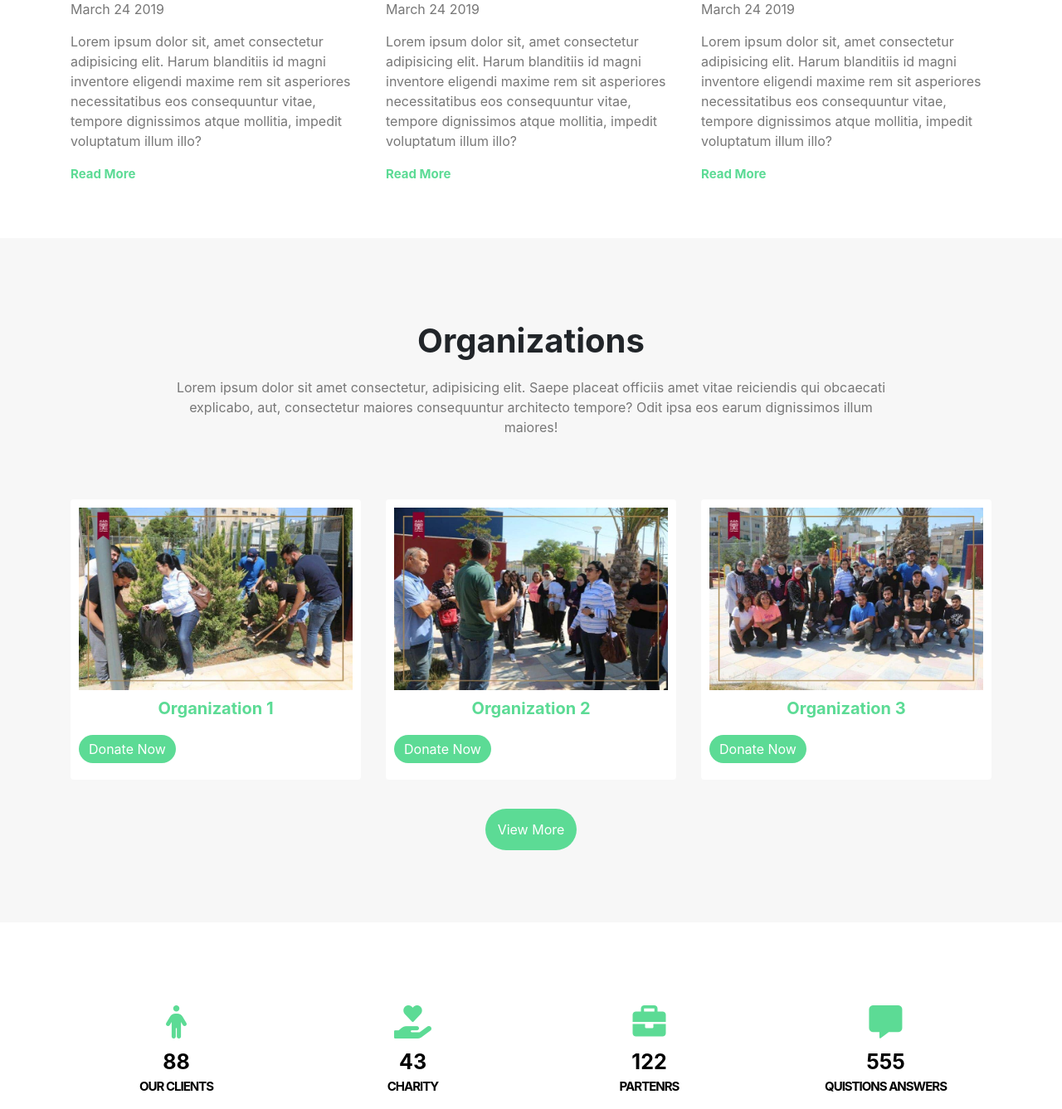
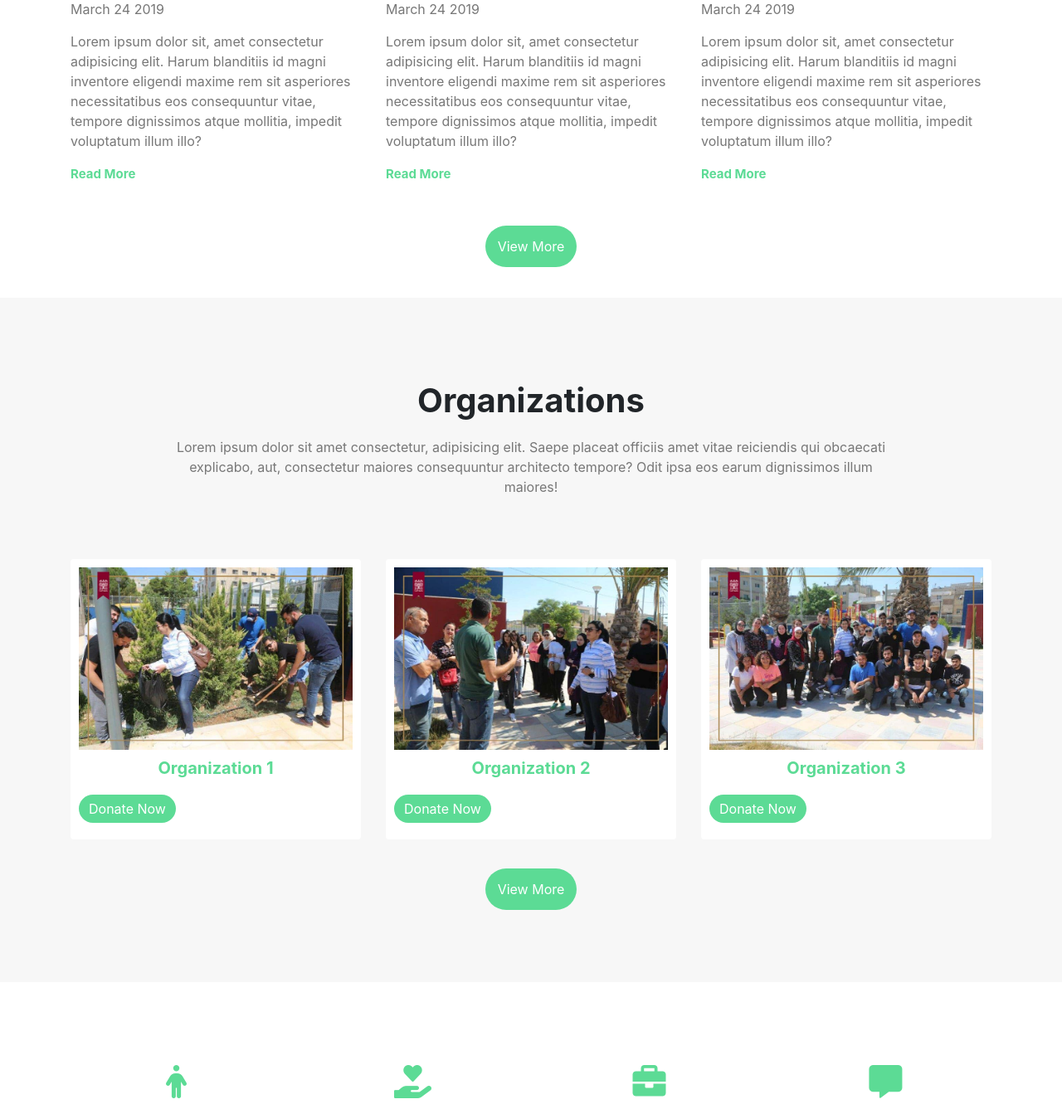
Before and after one commit to Abdawwa/Tabara3, a PHP site: page /home.php in a window 1280 px wide. Shown: the part 1896-3233 px from the top of the page at 83% size. Run offline with PHP 8.4, Linux system fonts and the light colour scheme.

Commit message:
added view more button in home page

```diff
--- a/events.php
+++ b/events.php
@@ -14,7 +14,7 @@ $start_from = ($page - 1) * 03;
 
 ?>
 
-<div class="Events" style="padding: 50px 0;">
+<div class="Events" style="padding: 50px 0;background-color: #f7f7f7;">
     <div class="container">
         <div class="row">
 
--- a/home.php
+++ b/home.php
@@ -85,6 +85,9 @@ include 'header.php';
                     <a href="">Read More</a>
                 </div>
             </div>
+        </div>
+        <div class="mt-5 link">
+            <a class="vm-org" style="background-color: #5CDB95; color:white ;padding:15px; text-decoration: none; border-radius:25px;" href="events.php">View More</a>
         </div>
     </div>
 </div>
```
